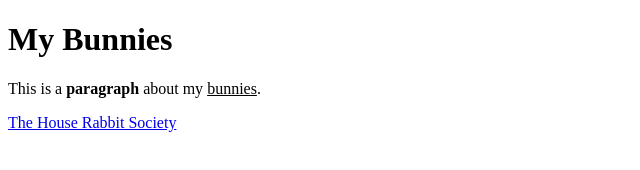
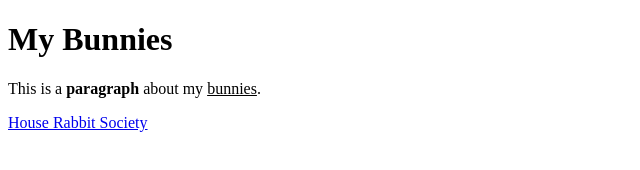
Before and after one commit to ee3842/exploring-cs, a plain HTML site: page index.html in a window 1280 px wide. Shown: the full height of the page, 0-640 px from the left. Drawn offline with Linux system fonts and the light colour scheme.

Commit message:
Update index.html

```diff
--- a/index.html
+++ b/index.html
@@ -3,7 +3,7 @@
  <body>
 	  <h1>My Bunnies</h1>
 	 <p>This is a <b>paragraph</b> about my <u>bunnies</u>.</p>
-	 <p><a href="https://rabbit.org">The House Rabbit Society</a></p>
+	 <p><a href="https://rabbit.org">House Rabbit Society</a></p>
 
  </body>
 </html>
```
